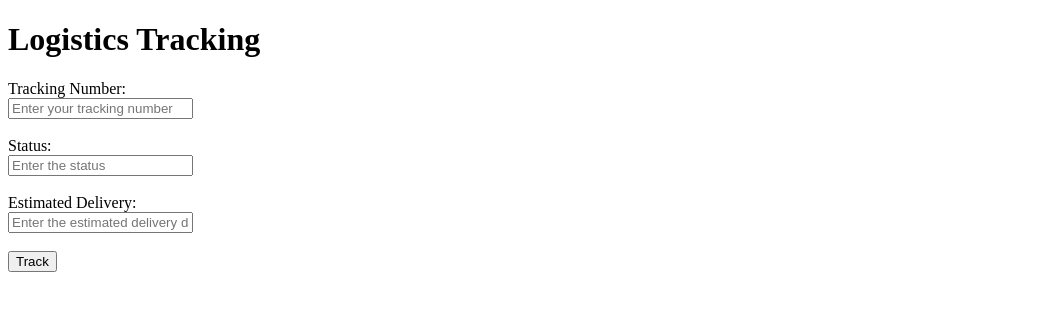
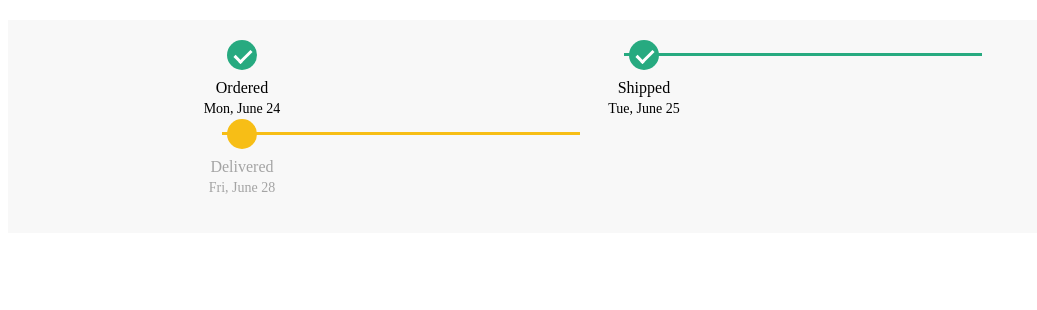
Before and after one commit to NicaGwapa/it28-ecommerce-jagonal, a plain HTML site: page Logistics/logistics.html in a window 1280 px wide. Shown: the whole page, without its empty margins (0-1037 px from the left). Drawn offline with Linux system fonts and the light colour scheme.

Commit message:
updated logistics

```diff
--- a/Logistics/logistics.html
+++ b/Logistics/logistics.html
@@ -3,23 +3,29 @@
 <head>
     <meta charset="UTF-8">
     <meta name="viewport" content="width=device-width, initial-scale=1.0">
-    <title>Logistics Tracking</title>
-    <link rel="stylesheet" type="text/css" href="styles.css">
+    <title>Document</title>
+    <link rel="stylesheet" type="text/css" href="style.css">
 </head>
 <body>
-    <h1>Logistics Tracking</h1>
-    <div class="tracking-container">
-        <form>
-            <label for="tracking_number">Tracking Number:</label><br>
-            <input type="text" id="tracking_number" name="tracking_number" placeholder="Enter your tracking number" required><br><br>
-            <label for="status">Status:</label><br>
-            <input type="text" id="status" name="status" placeholder="Enter the status" required><br><br>
-            <label for="estimated_delivery">Estimated Delivery:</label><br>
-            <input type="text" id="estimated_delivery" name="estimated_delivery" placeholder="Enter the estimated delivery date" required><br><br>
-            <input type="submit" value="Track">
-        </form>
-        <div class="tracking-results">
-        </div>
-    </div>
+    <div class="container">
+        <div class="row">
+                              <div class="col-12 col-md-10 hh-grayBox pt20 pb20">
+                                  <div class="row justify-content-between">
+                                      <div class="order-tracking completed">
+                                          <span class="is-complete"></span>
+                                          <p>Ordered<br><span>Mon, June 24</span></p>
+                                      </div>
+                                      <div class="order-tracking completed">
+                                          <span class="is-complete"></span>
+                                          <p>Shipped<br><span>Tue, June 25</span></p>
+                                      </div>
+                                      <div class="order-tracking">
+                                          <span class="is-complete"></span>
+                                          <p>Delivered<br><span>Fri, June 28</span></p>
+                                      </div>
+                                  </div>
+                              </div>
+                          </div>
+      </div>
 </body>
 </html>
--- a/Logistics/style.css
+++ b/Logistics/style.css
@@ -1,58 +1,97 @@
-body {
-    font-family: Arial, sans-serif;
-    margin: 0;
-    padding: 20px;
-}
-
-h1 {
-    text-align: center;
-}
-
-.tracking-container {
-    max-width: 400px;
-    margin: 0 auto;
-    text-align: center;
-}
-
-form label {
-    display: block;
-    margin-bottom: 5px;
-}
-
-form input[type="text"] {
-    width: 100%;
-    padding: 8px;
-    margin-bottom: 10px;
-    box-sizing: border-box;
-}
-
-form input[type="submit"] {
-    width: 100%;
-    padding: 10px;
-    background-color: #4CAF50;
-    color: white;
-    border: none;
-    cursor: pointer;
-}
-
-form input[type="submit"]:hover {
-    background-color: #45a049;
-}
-
-.tracking-results {
+.hh-grayBox {
+    background-color: #F8F8F8;
+    margin-bottom: 20px;
+    padding: 35px;
     margin-top: 20px;
 }
 
-.tracking-results h2 {
-    margin-bottom: 10px;
+.pt20 {
+    padding-top: 20px;
 }
 
-.tracking-results p {
-    margin: 5px 0;
+.order-tracking {
+    text-align: center;
+    width: 33.33%;
+    position: relative;
+    display: inline-block; /* Changed 'block' to 'inline-block' */
 }
 
-#display_tracking_number,
-#display_status,
-#display_delivery_date {
-    font-weight: bold;
+.order-tracking .is-complete {
+    display: block;
+    position: relative;
+    border-radius: 50%;
+    height: 30px;
+    width: 30px;
+    border: 0px solid #AFAFAF;
+    background-color: #f7be16;
+    margin: 0 auto;
+    transition: background 0.25s linear;
+    -webkit-transition: background 0.25s linear;
+    z-index: 2;
 }
+
+.order-tracking .is-complete:after {
+    display: block;
+    position: absolute;
+    content: '';
+    height: 14px;
+    width: 7px;
+    top: -2px;
+    bottom: 0;
+    left: 5px;
+    margin: auto 0;
+    border: 0px solid #AFAFAF;
+    border-width: 0px 2px 2px 0;
+    transform: rotate(45deg);
+    opacity: 0;
+}
+
+.order-tracking.completed .is-complete {
+    border-color: #27aa80;
+    border-width: 0px;
+    background-color: #27aa80;
+}
+
+.order-tracking.completed .is-complete:after {
+    border-color: #fff;
+    border-width: 0px 3px 3px 0;
+    width: 7px;
+    left: 11px;
+    opacity: 1;
+}
+
+.order-tracking p {
+    color: #A4A4A4;
+    font-size: 16px;
+    margin-top: 8px;
+    margin-bottom: 0;
+    line-height: 20px;
+}
+
+.order-tracking p span {
+    font-size: 14px;
+}
+
+.order-tracking.completed p {
+    color: #000;
+}
+
+.order-tracking::before {
+    content: '';
+    display: block;
+    height: 3px;
+    width: calc(100% - 40px);
+    background-color: #f7be16;
+    top: 13px;
+    position: absolute;
+    left: calc(50% - 20px); /* Changed the calculation */
+    z-index: 0;
+}
+
+.order-tracking:first-child::before { /* Fixed pseudo-element selector */
+    display: none;
+}
+
+.order-tracking.completed::before {
+    background-color: #27aa80;
+}
```
